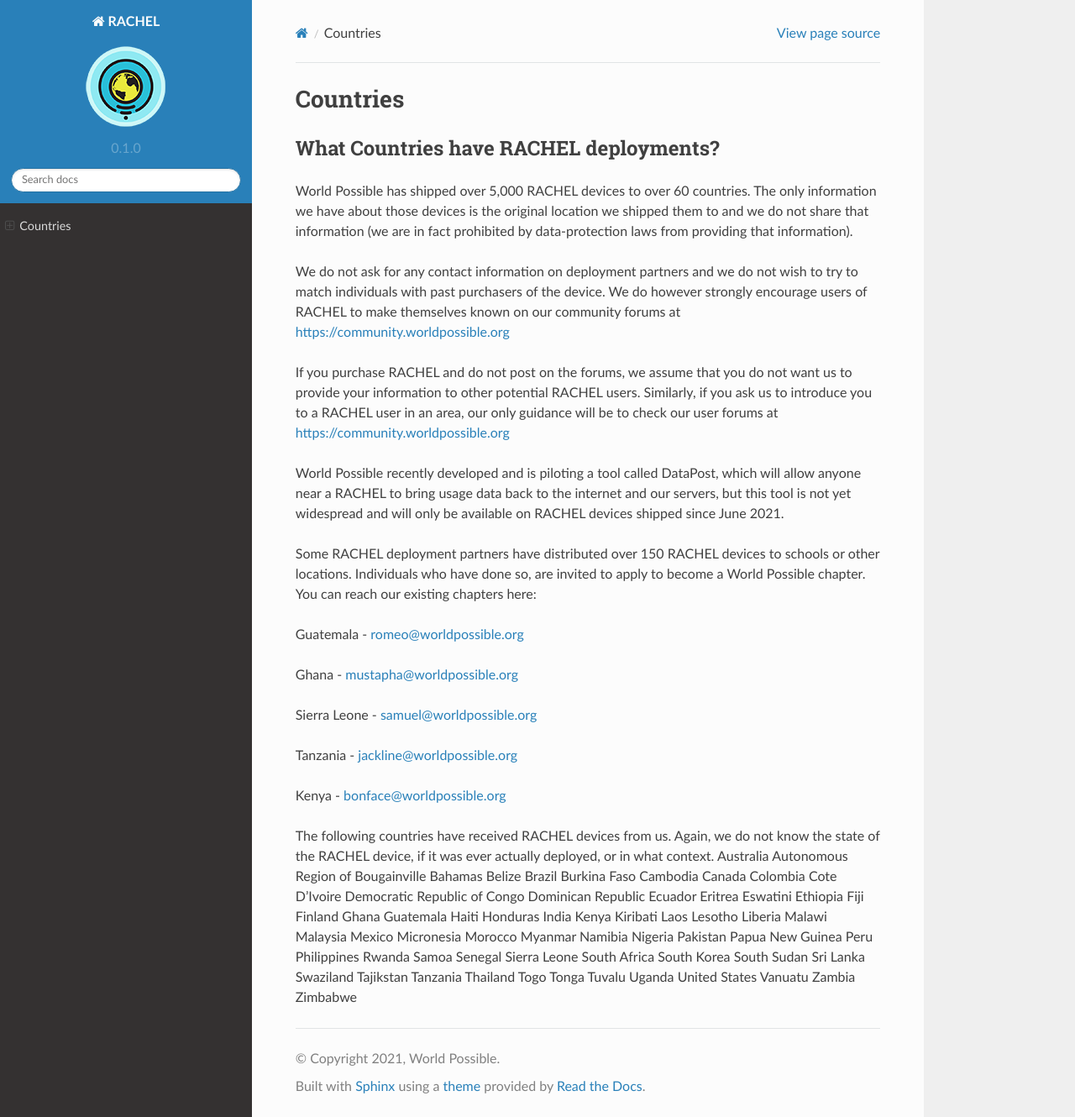
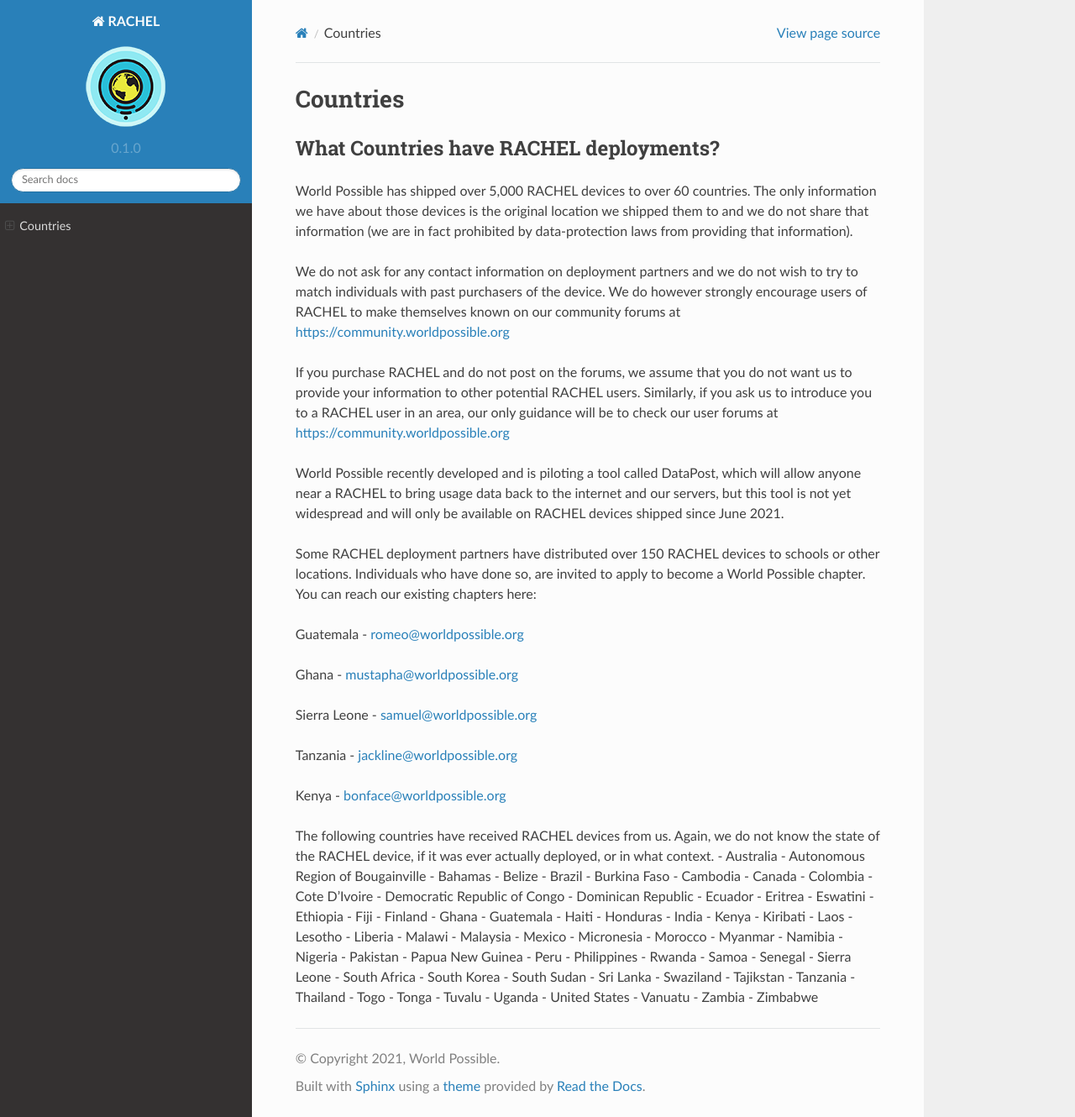
Before and after one commit to worldpossible/rachel, a Sphinx documentation site: the page built from docs/source/faq/countries.rst, in a window 1280 px wide and 1330 px high. Shown: the whole window at 84% size. Built offline with Sphinx 7.4.7 and the Read the Docs theme 2.0.0, drawn with Linux system fonts in a browser that asks for light colours; pages that are not in the unit, such as notebooks, are missing from menus.

```diff
--- a/docs/source/faq/countries.rst
+++ b/docs/source/faq/countries.rst
@@ -27,63 +27,63 @@ Tanzania - jackline@worldpossible.org
 Kenya - bonface@worldpossible.org
 
 The following countries have received RACHEL devices from us. Again, we do not know the state of the RACHEL device, if it was ever actually deployed, or in what context.
-Australia
-Autonomous Region of Bougainville
-Bahamas
-Belize
-Brazil
-Burkina Faso
-Cambodia
-Canada
-Colombia
-Cote D'Ivoire
-Democratic Republic of Congo
-Dominican Republic
-Ecuador
-Eritrea
-Eswatini
-Ethiopia
-Fiji
-Finland
-Ghana
-Guatemala
-Haiti
-Honduras
-India
-Kenya
-Kiribati
-Laos
-Lesotho
-Liberia
-Malawi
-Malaysia
-Mexico
-Micronesia
-Morocco
-Myanmar
-Namibia
-Nigeria
-Pakistan
-Papua New Guinea
-Peru
-Philippines
-Rwanda
-Samoa
-Senegal
-Sierra Leone
-South Africa
-South Korea
-South Sudan
-Sri Lanka
-Swaziland
-Tajikstan
-Tanzania
-Thailand
-Togo
-Tonga
-Tuvalu
-Uganda
-United States
-Vanuatu
-Zambia
-Zimbabwe
+- Australia
+- Autonomous Region of Bougainville
+- Bahamas
+- Belize
+- Brazil
+- Burkina Faso
+- Cambodia
+- Canada
+- Colombia
+- Cote D'Ivoire
+- Democratic Republic of Congo
+- Dominican Republic
+- Ecuador
+- Eritrea
+- Eswatini
+- Ethiopia
+- Fiji
+- Finland
+- Ghana
+- Guatemala
+- Haiti
+- Honduras
+- India
+- Kenya
+- Kiribati
+- Laos
+- Lesotho
+- Liberia
+- Malawi
+- Malaysia
+- Mexico
+- Micronesia
+- Morocco
+- Myanmar
+- Namibia
+- Nigeria
+- Pakistan
+- Papua New Guinea
+- Peru
+- Philippines
+- Rwanda
+- Samoa
+- Senegal
+- Sierra Leone
+- South Africa
+- South Korea
+- South Sudan
+- Sri Lanka
+- Swaziland
+- Tajikstan
+- Tanzania
+- Thailand
+- Togo
+- Tonga
+- Tuvalu
+- Uganda
+- United States
+- Vanuatu
+- Zambia
+- Zimbabwe
```
